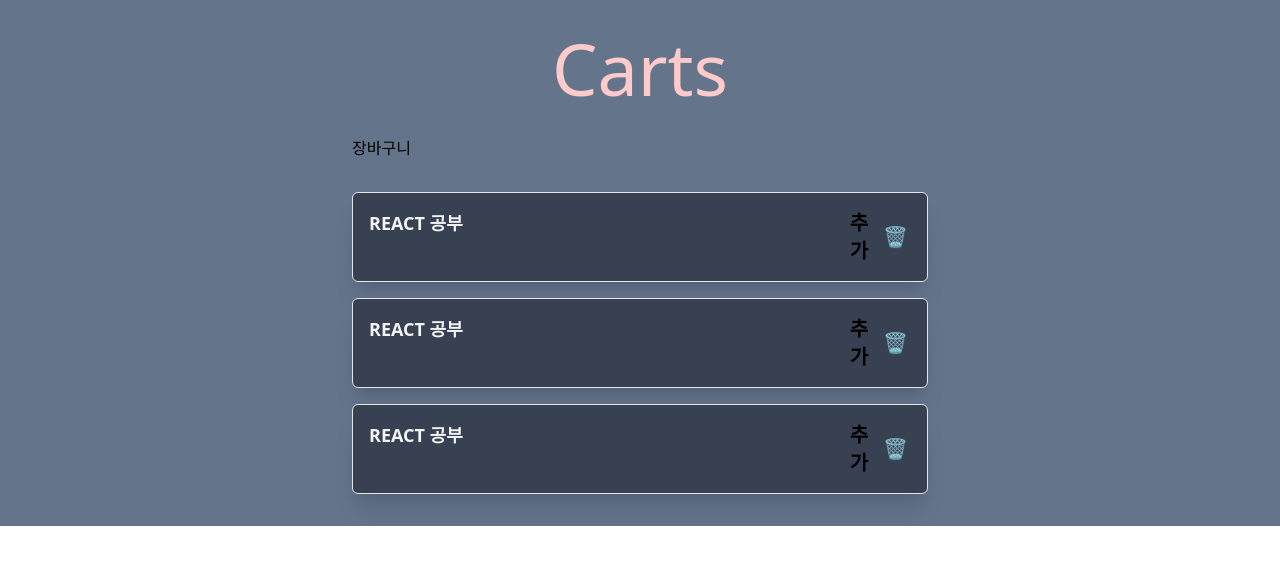
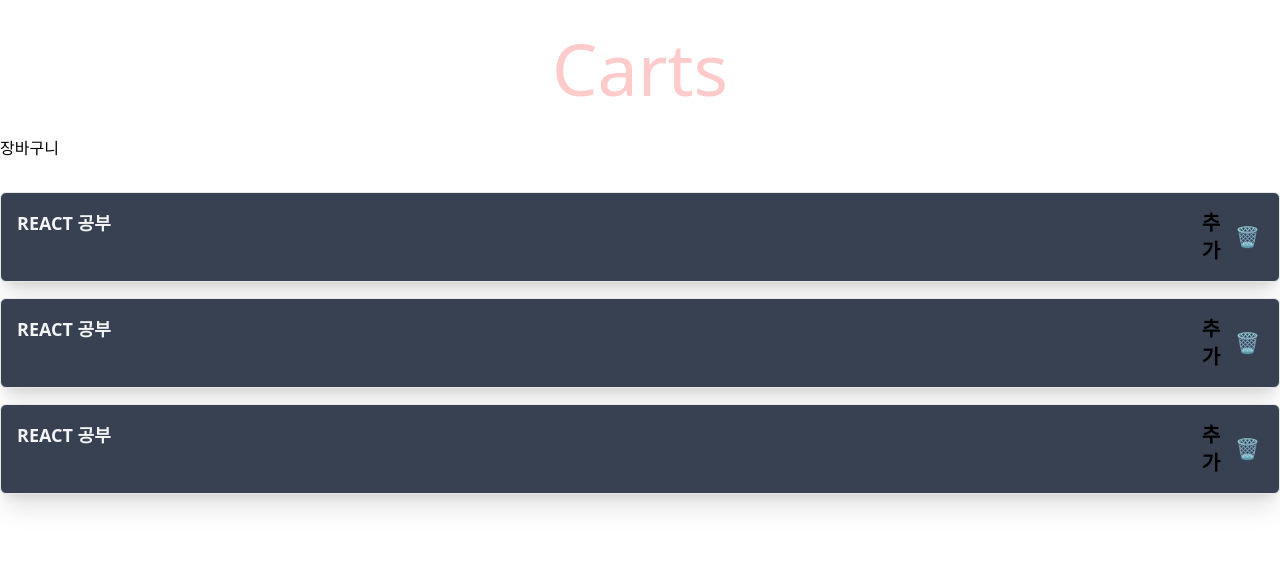
Before and after one commit to woorifisa-service-dev-2nd/frontend-3rd-shoppingCart, a React (Vite) app in the folder frontend-3rd-shoppingCart/: page / in a window 1280 px wide. Shown: the top 564 px of the page. Built offline with nearby package versions, Linux system fonts and the light colour scheme.

Commit message:
초기세팅

```diff
--- a/frontend-3rd-shoppingCart/src/App.jsx
+++ b/frontend-3rd-shoppingCart/src/App.jsx
@@ -44,14 +44,16 @@ const App = () => {
   const closeModal = () => open(false);
 
   return (
-    <DefaultLayout>
+    <div>
       <header>
         <div className="flex justify-center">
           <a to="/">
             <h1 className='py-8 text-red-200 max-w-max text-7xl'>Carts</h1>
           </a>
         </div>
+        <div>
 
+        </div>
 
       </header>
 
@@ -63,12 +65,12 @@ const App = () => {
             </Modal>, document.body)}
           </CartContext.Provider>
 
-     <section>
+      <section>
         <CartContext.Provider value={carts}>
           <CartBody></CartBody>
         </CartContext.Provider>
       </section>
-    </DefaultLayout>
+    </div>
   )
 }
 
--- a/frontend-3rd-shoppingCart/src/component/shoppingCart/CartForm.jsx
+++ b/frontend-3rd-shoppingCart/src/component/shoppingCart/CartForm.jsx
@@ -11,7 +11,7 @@ const CartForm = () => {
             <h3 className="text-3xl text-red-600">Cart</h3>
             <form className='my-2'>
                 <div>
-                    <label className='block mb-2 text-xl text-white' htmlFor='title'>상품명</label>
+                    <label className='block mb-2 text-xl text-white' htmlFor='title'>{ carts.product }</label>
                     <div className='w-full p-2 border-[1px] border-gray-300 bg-gray-200 text-gray-900 rounded'
                            type='text' id='product' value={carts.product}/>
                 </div>
```
